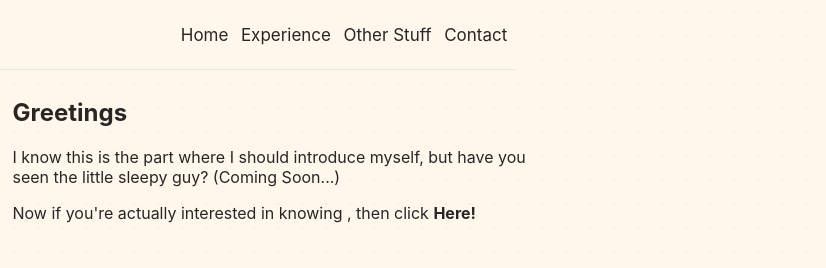
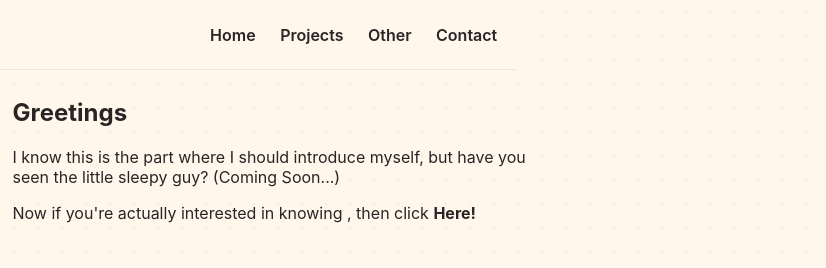
Before and after one commit to RahanBenabid/Portfolio, a plain HTML site: page site/index.html in a window 1280 px wide. Shown: the top 268 px of the page, 454-1280 px from the left. Drawn offline with Linux system fonts and the light colour scheme; a web font is replaced by a local one.

Commit message:
compressed images + tiny adjustments

```diff
--- a/site/css/style.css
+++ b/site/css/style.css
@@ -141,10 +141,11 @@ body {
 }
 
 #jump a {
-  font-size: 17px;
+  font-size: 16px;
+  font-weight: 600;
   color: var(--font-default);
   text-decoration: none;
-  margin-left: 8px;
+  margin: 0 10px;
 }
 
 #main-content {
--- a/site/index.html
+++ b/site/index.html
@@ -21,8 +21,8 @@
           </div>
           <div id="jump">
             <a href="#home">Home</a>
-            <a href="#main-projects">Experience</a>
-            <a href="#side-projects">Other Stuff</a>
+            <a href="#main-projects">Projects</a>
+            <a href="#side-projects">Other</a>
             <a href="#more-of-me">Contact</a>
           </div>
         </nav>
```
Also changed, not shown: site/resources/img/gopher.png, site/resources/img/vita-homebrew.jpg.
